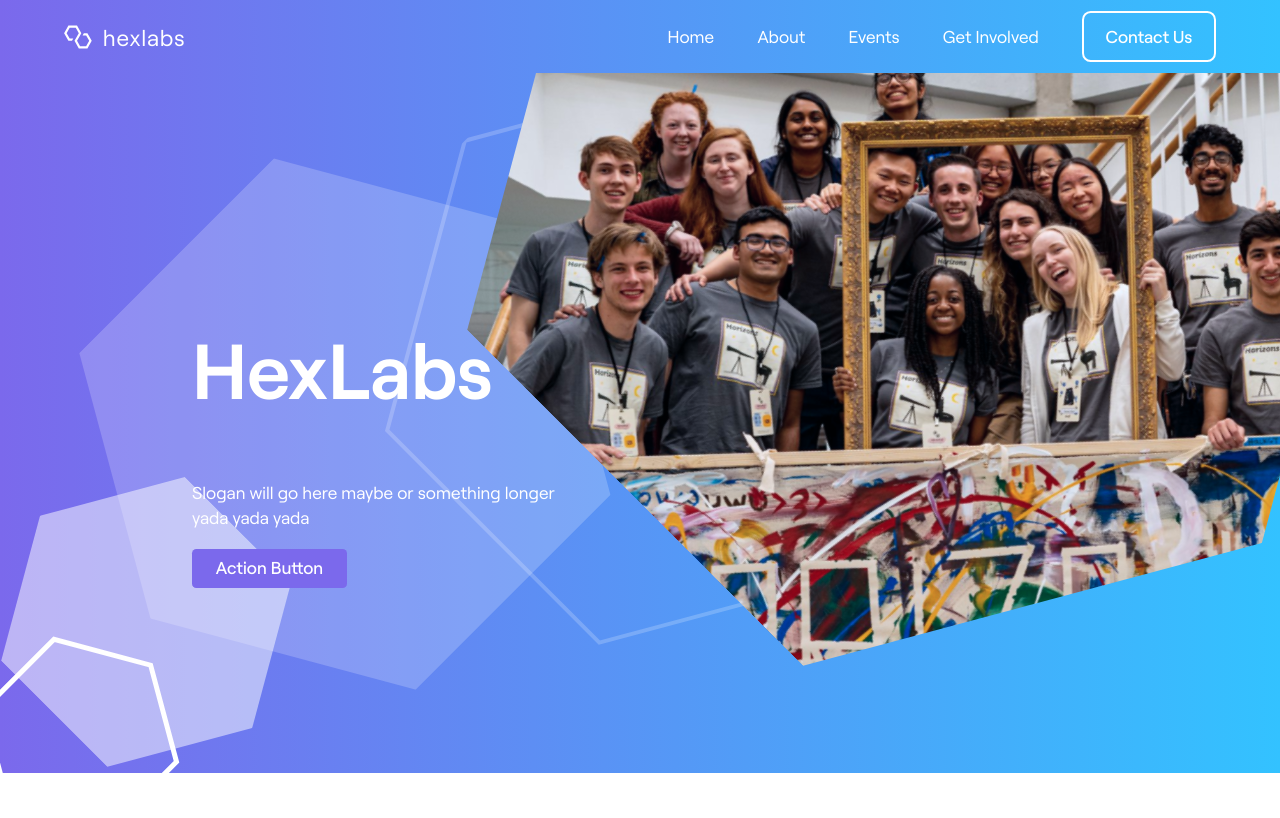
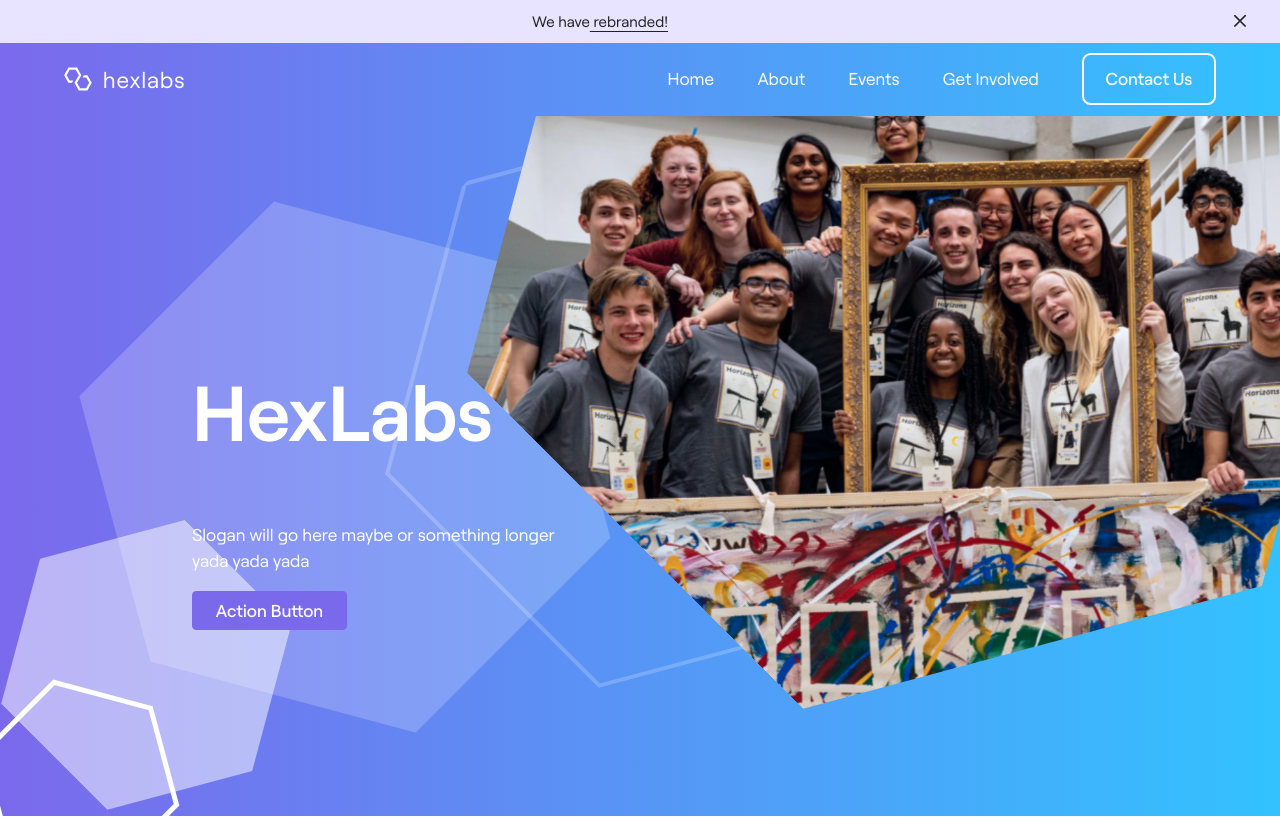
Before and after one commit to HackGT/hexlabs-website, a Next.js app: page / in a window 1280 px wide. Shown: the top 818 px of the page. Built offline with nearby package versions, Linux system fonts and the light colour scheme.

Commit message:
add rebranding banner

```diff
--- /dev/null
+++ b/components/banner.module.css
@@ -0,0 +1,17 @@
+.banner {
+  display: grid;
+  grid-template-columns: auto 80px;
+  width: 100%;
+  background: var(--color-light-purple);
+  padding: 10px 0px;
+}
+
+.banner > div {
+  text-align: center;
+  color: var(--color-black);
+  font-size: 1.4rem;
+}
+
+.banner a {
+  text-decoration: underline;
+}
--- a/components/banner.tsx
+++ b/components/banner.tsx
@@ -1,7 +1,43 @@
-export default function Banner(text) {
+import styles from "./banner.module.css";
+import { useState } from "react";
+
+function Cross({ onClick }) {
   return (
-    <div>
-      { text }
+    <div
+      tabindex={0}
+      onClick={onClick}
+      onKeyDown={(e) => { if (e.key === "Enter") onClick() }}
+    >
+      <svg
+        width="12"
+        height="13"
+        viewBox="0 0 12 13"
+        fill="none"
+        xmlns="http://www.w3.org/2000/svg"
+      >
+        <path
+          d="M7.05887 6.875L11.7714 2.16249C11.8429 2.09341 11.9 2.01078 11.9392 1.91942C11.9784 1.82805 11.9991 1.72979 12 1.63036C12.0008 1.53093 11.9819 1.43232 11.9442 1.34029C11.9066 1.24826 11.851 1.16464 11.7807 1.09433C11.7104 1.02402 11.6267 0.968417 11.5347 0.930764C11.4427 0.893111 11.3441 0.874164 11.2446 0.875028C11.1452 0.875892 11.0469 0.89655 10.9556 0.935797C10.8642 0.975043 10.7816 1.03209 10.7125 1.10361L6 5.81613L1.28749 1.10361C1.14625 0.967206 0.957093 0.891726 0.760747 0.893432C0.564401 0.895139 0.37658 0.973894 0.237737 1.11274C0.0988943 1.25158 0.0201385 1.4394 0.0184323 1.63575C0.0167261 1.83209 0.0922059 2.02125 0.228615 2.16249L4.94113 6.875L0.228615 11.5875C0.157092 11.6566 0.100043 11.7392 0.0607968 11.8306C0.0215503 11.9219 0.000892309 12.0202 2.82741e-05 12.1196C-0.000835761 12.2191 0.0181114 12.3177 0.0557643 12.4097C0.0934171 12.5017 0.149022 12.5854 0.219333 12.6557C0.289645 12.726 0.373255 12.7816 0.465286 12.8192C0.557317 12.8569 0.655925 12.8758 0.755357 12.875C0.854789 12.8741 0.953053 12.8534 1.04442 12.8142C1.13578 12.775 1.21841 12.7179 1.28749 12.6464L6 7.93387L10.7125 12.6464C10.817 12.7518 10.9504 12.8238 11.0959 12.8531C11.2414 12.8824 11.3923 12.8677 11.5294 12.8109C11.6665 12.7541 11.7836 12.6578 11.8658 12.5342C11.948 12.4106 11.9915 12.2654 11.9908 12.1169C11.9908 12.0186 11.9714 11.9212 11.9338 11.8304C11.8962 11.7395 11.841 11.657 11.7714 11.5875L7.05887 6.875Z"
+          fill="#212121"
+        />
+      </svg>
     </div>
-  )
+  );
 }
+
+export default function Banner({ children }) {
+  const [isOpen, setOpen] = useState(true);
+  const closeBanner = () => {
+    setOpen(false);
+  };
+
+  if (isOpen) {
+    return (
+      <div className={styles.banner}>
+        <div>{children}</div>
+        <Cross onClick={closeBanner} />
+      </div>
+    );
+  } else {
+    return (null);
+  }
+}
--- a/components/header.tsx
+++ b/components/header.tsx
@@ -1,8 +1,16 @@
 import NavBar from "./navbar";
+import Banner from "./banner";
+import Link from "next/link";
 
 export default function Header() {
   return (
     <header>
+      <Banner>
+        We have
+        <Link href="/rebranded">
+          <a> rebranded! </a>
+        </Link>
+      </Banner>
       <NavBar/>
     </header>
   )
--- a/styles/main.css
+++ b/styles/main.css
@@ -40,6 +40,7 @@ body {
   font-size: 67.5%;
   line-height: 1.5;
 
+  --color-light-purple: #E8E4FF;
   --color-purple: #7b69ec;
   --color-blue: #33c2ff;
   --color-purple-blue: linear-gradient(
```
